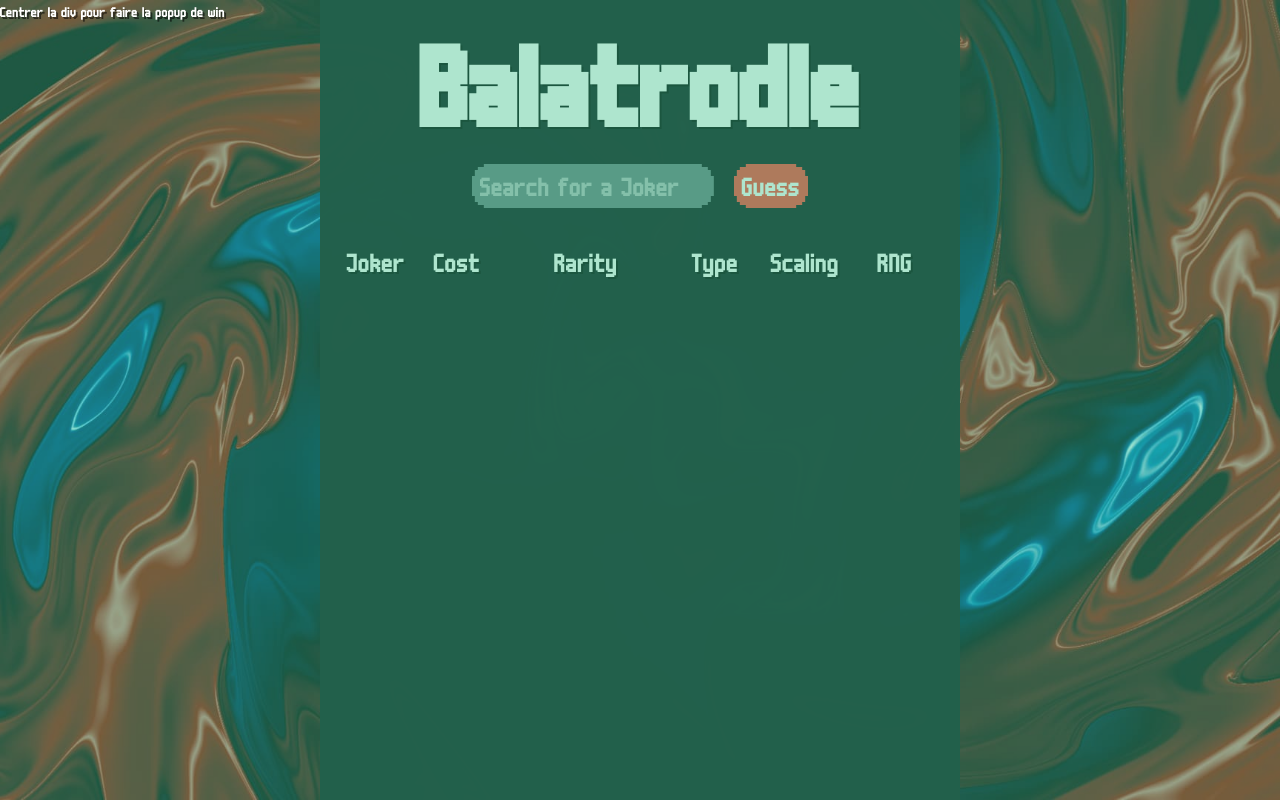
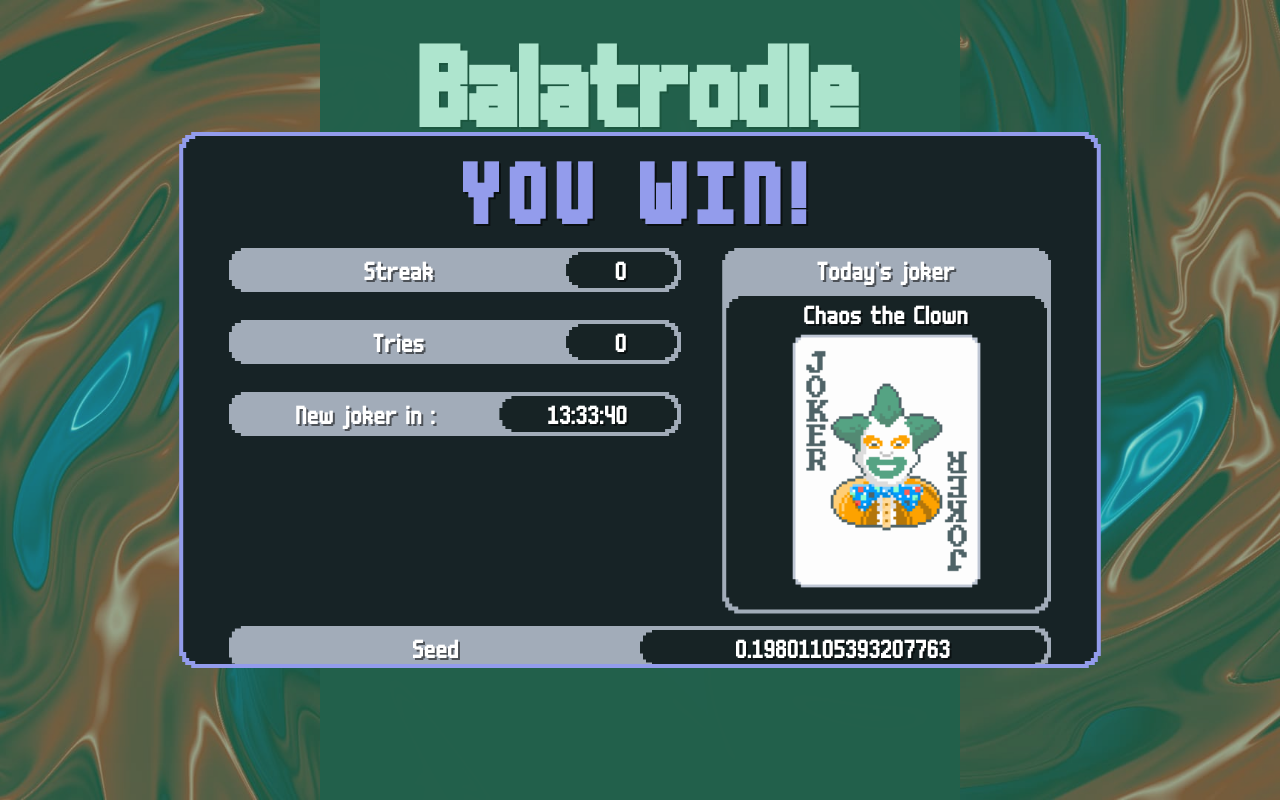
Before and after one commit to GGremie/Balatrodle, a Next.js app: page / in a window 1280 px wide. Built offline with nearby package versions, Linux system fonts and the light colour scheme.

Commit message:
feat: add win popup

```diff
--- a/app/components/cardInfos.tsx
+++ b/app/components/cardInfos.tsx
@@ -1,7 +1,7 @@
 import { Rarity } from "@/data/enums/rarity.enum";
 import { Joker } from "@/data/types/joker.type";
 
-export default function CardInfos({ joker, toGuess }: { joker: Joker, toGuess: Joker }) {
+export default function CardInfos({ joker, dailyJoker }: { joker: Joker, dailyJoker: Joker }) {
     const isWin = false
     const bgBase = {
         clipPath: "var(--corner-md)",
@@ -10,16 +10,16 @@
 
     const getBackground = (field: keyof Joker) => {
         if (field === 'price') {
-            if (joker.price === toGuess.price) {
+            if (joker.price === dailyJoker.price) {
                 return { ...bgBase, backgroundColor: "var(--guess-correct)" };
             }
-            if (Math.abs(joker.price - toGuess.price) <= 2) {
+            if (Math.abs(joker.price - dailyJoker.price) <= 2) {
                 return { ...bgBase, backgroundColor: "var(--guess-close)" };
             }
             return { ...bgBase, backgroundColor: "var(--guess-incorrect)" };
         }
 
-        return joker[field] === toGuess[field]
+        return joker[field] === dailyJoker[field]
             ? { ...bgBase,  backgroundColor: "var(--guess-correct)" }
             : { ...bgBase, backgroundColor: "var(--guess-incorrect)" };
     };
@@ -42,9 +42,9 @@
     }
 
     const getPriceSimbol = () => {
-        if (joker.price > toGuess.price) {
+        if (joker.price > dailyJoker.price) {
             return <span>&gt;</span>
-        } else if (joker.price < toGuess.price) {
+        } else if (joker.price < dailyJoker.price) {
             return <span>&lt;</span>
         }
         return ""
--- /dev/null
+++ b/app/components/winPopup.tsx
@@ -0,0 +1,107 @@
+import { Joker } from "@/data/types/joker.type"
+import { useEffect, useState } from "react";
+
+export default function WinPopup({tries, dailyJoker}: {tries: number, dailyJoker: Joker}) {
+    const [timeLeft, setTimeLeft] = useState(getTimeRemaining());
+
+    const baseCorner = {
+        clipPath: "var(--corner-md)",
+    }
+
+    const randomSeed = (seed: number) => {
+        const x = Math.sin(seed) * 10000;
+        return x - Math.floor(x);
+    };
+    const today = new Date()
+    today.setHours(0, 0, 0, 0)
+
+    function getTimeRemaining(): number {
+        const now = new Date();
+        const tomorrow = new Date();
+
+        tomorrow.setDate(now.getDate() + 1);
+        tomorrow.setHours(0, 0, 0, 0);
+
+        return Math.max(tomorrow.getTime() - now.getTime(), 0);
+    }
+
+    useEffect(() => {
+        const interval: ReturnType<typeof setInterval> = setInterval(() => {
+        setTimeLeft(getTimeRemaining());
+        }, 1000);
+
+        return () => clearInterval(interval);
+    }, []);
+
+    function formatTime(timeInMs: number): string {
+        const totalSeconds = Math.floor(timeInMs / 1000);
+        const hours = Math.floor(totalSeconds / 3600);
+        const minutes = Math.floor((totalSeconds % 3600) / 60);
+        const seconds = totalSeconds % 60;
+
+        return `${hours.toString().padStart(2, "0")}:${minutes
+        .toString()
+        .padStart(2, "0")}:${seconds.toString().padStart(2, "0")}`;
+    }
+
+    return (
+    <div className="flex absolute w-[100%] h-[100%] z-2 bg-[var(--background-win)] justify-center items-center">
+        <div
+        className="w-[72%] h-[67%] bg-[var(--balatro-lavender)] p-[0.25rem]"
+        style={baseCorner}
+        >
+        <div className="flex flex-col items-center w-[100%] h-[100%] bg-[var(--body-main)]" style={baseCorner}>
+            <h1 className="text-8xl font-semibold pt-2 pb-2 text-[var(--balatro-lavender)] tracking-widest">
+            YOU WIN!
+            </h1>
+            <div className="flex flex-col w-[90%] h-[85%] text-3xl gap-3">
+                <div className="flex justify-between">
+                    <div className="flex flex-col gap-7 w-[55%]">
+                        <div className="flex justify-between text-center bg-[var(--balatro-light-grey)] p-[0.25rem]" style={baseCorner}>
+                            <span className="w-[75%]">Streak</span>
+                            <span className="bg-[var(--body-main)] w-[25%]" style={baseCorner}>{tries}</span>
+                        </div>
+                        <div className="flex justify-between text-center bg-[var(--balatro-light-grey)] p-[0.25rem]" style={baseCorner}>
+                            <span className="w-[75%]">Tries</span>
+                            <span className="bg-[var(--body-main)] w-[25%]" style={baseCorner}>{tries}</span>
+                        </div>
+                        <div className="flex justify-between text-center bg-[var(--balatro-light-grey)] p-[0.25rem]" style={baseCorner}>
+                            <span className="w-[60%]">New joker in :</span>
+                            <span className="bg-[var(--body-main)] w-[40%]" style={baseCorner}>{formatTime(timeLeft)}</span>
+                        </div>
+                    </div>
+                    <div className="flex flex-col bg-[var(--balatro-light-grey)] w-[40%] p-[0.25rem]" style={baseCorner}>
+                        <span className="text-center pb-2">Today's joker</span>
+                        <div className="flex flex-col bg-[var(--body-main)] w-[100%] items-center pb-5" style={baseCorner}>
+                            <span>{dailyJoker.name}</span>
+                            <img className="w-[60%]"
+                                src={`/images/${dailyJoker.name
+                                .replace(/ /g, "_")
+                                .replace(/'/g, "")
+                                .replace(/!/g, "")
+                                .replace(/é/g, "e")}.png`}
+                                alt={dailyJoker.name + " Image"}
+                                />
+                        </div>
+                    </div>
+                </div>
+                <div className="flex flex-col items-center gap-1">
+                    <div className="flex justify-between text-center bg-[var(--balatro-light-grey)] w-[100%] p-[0.25rem]" style={baseCorner}>
+                        <span className="w-[50%]">Seed</span>
+                        <span className="bg-[var(--body-main)] w-[50%]" style={baseCorner}>{randomSeed(today.getTime())}</span>
+                    </div>
+                    <button
+                        onClick={() => {navigator.clipboard.writeText(randomSeed(today.getTime()).toString())}}
+                        className="cursor-pointer w-[40%] bg-[var(--balatro-blue)]"
+                        type="submit"
+                        style={baseCorner}
+                    >
+                        Copy
+                    </button>
+                </div>
+            </div>
+        </div>
+        </div>
+    </div>
+    )
+}
--- a/app/globals.css
+++ b/app/globals.css
@@ -4,11 +4,13 @@
   height: 100%;
 
   --foreground: #ffffff;
+  --body-main: #172325FD;
   --body-light: #3E4E51;
-  --body-main: #172325FD;
+  --body-lighter: #3a5055;
   --background-win: rgba(53, 189, 134, 0.4);
 
   --balatro-grey: #708386;
+  --balatro-light-grey: #a2acb9;
   --balatro-blue: #0093ff;
   --balatro-blue-shadow: #005CAB;
   --balatro-green: #35bd86;
@@ -17,6 +19,7 @@
   --balatro-red-shadow: #A92B23;
   --balatro-purple: #ab5bb5;
   --balatro-purple-shadow: #6D3574;
+  --balatro-lavender: #939cec;
   /*  drop-shadow(0 3px 0 #6D3574) */
 
   --corner-md: polygon(0px calc(100% - 12px),3px calc(100% - 12px),3px calc(100% - 6px),6px calc(100% - 6px),6px calc(100% - 3px),12px calc(100% - 3px),12px 100%,calc(100% - 12px) 100%,calc(100% - 12px) calc(100% - 3px),calc(100% - 6px) calc(100% - 3px),calc(100% - 6px) calc(100% - 6px),calc(100% - 3px) calc(100% - 6px),calc(100% - 3px) calc(100% - 12px),100% calc(100% - 12px),100% 12px,calc(100% - 3px) 12px,calc(100% - 3px) 6px,calc(100% - 6px) 6px,calc(100% - 6px) 3px,calc(100% - 12px) 3px,calc(100% - 12px) 0px,12px 0px,12px 3px,6px 3px,6px 6px,3px 6px,3px 12px,0px 12px);
--- a/app/page.tsx
+++ b/app/page.tsx
@@ -3,9 +3,11 @@
 import { Joker } from "@/data/types/joker.type";
 import { jokerList } from '@/data/jokerList'
 import CardInfos from "./components/cardInfos";
+import WinPopup from "./components/winPopup";
 
 export default function Home() {
   const [jokers, setJokers] = useState(jokerList);
+  const [tries, setTries] = useState(0);
   const [searchTerm, setSearchTerm] = useState('');
   const [guessJoker, setGuessJoker]= useState<Joker | null>(null);
   const [guessedJokers, setGuessedJokers]= useState<Joker[]>([]);
@@ -14,7 +16,6 @@
 
   const baseCorner = {
     clipPath: "var(--corner-md)",
-    padding: "0.25rem 0.5rem"
   }
 
   const guessInputBackground = {
@@ -40,11 +41,13 @@
 
   function handleGuessClick() {
     if (guessJoker) {
+      let totalTries = tries
+      setTries(totalTries+=1)
       setJokers(jokers => jokers.filter(joker => joker.id !== guessJoker.id));
       setGuessedJokers([guessJoker, ...guessedJokers])
       setGuessJoker(null);
       setSearchTerm('');
-      if (CardInfos({joker: guessJoker, toGuess: dailyJoker})[1] == true) {
+      if (CardInfos({joker: guessJoker, dailyJoker: dailyJoker})[1] == true) {
         setIsWin(true)
       }
     }
@@ -66,7 +69,7 @@
           <div style={{ position: "relative", width: "100%" }}>
             <input
               type="text"
-              className="pl-[1rem]"
+              className="pl-[1rem] pr-[0.5rem] py-[0.25rem]"
               value={searchTerm}
               onChange={(e) => {
                 setSearchTerm(e.target.value);
@@ -79,7 +82,7 @@
 
             {isSearching && filteredJokers.length > 0 && (
               <div
-                className="flex flex-col overflow-auto absolute max-h-[20rem] w-[100%] z-1 bg-white text-black text-shadow-none"
+                className="flex flex-col overflow-auto absolute max-h-[20rem] w-[100%] z-1 bg-white text-black text-shadow-none px-[0.5rem] py-[0.25rem]"
                 style={baseCorner}
               >
                 {filteredJokers.map(joker => (
@@ -97,7 +100,7 @@
           <button
             onClick={handleGuessClick}
             disabled={!guessJoker}
-            className="cursor-pointer"
+            className="cursor-pointer px-[0.5rem] py-[0.25rem]"
             type="submit"
             style={Object.assign({}, guessButtonBackground, baseCorner)}
           >
@@ -114,16 +117,12 @@
         </div>
         <div className="flex flex-col gap-5 w-[100%] text-3xl">
           {guessedJokers.map((joker) => {
-            return (<CardInfos key={joker.id} joker={joker} toGuess={dailyJoker} />)
+            return (<CardInfos key={joker.id} joker={joker} dailyJoker={dailyJoker} />)
           })}
         </div>
       </div>
 
-      {true && (
-        <div className="flex absolute w-[100%] h-[100%] z-2 bg-[var(--background-win)]">
-          <div>Centrer la div pour faire la popup de win</div>
-        </div>
-      )}
+      {true && <WinPopup tries={tries} dailyJoker={dailyJoker} />}
     </main>
   );
 }
```
